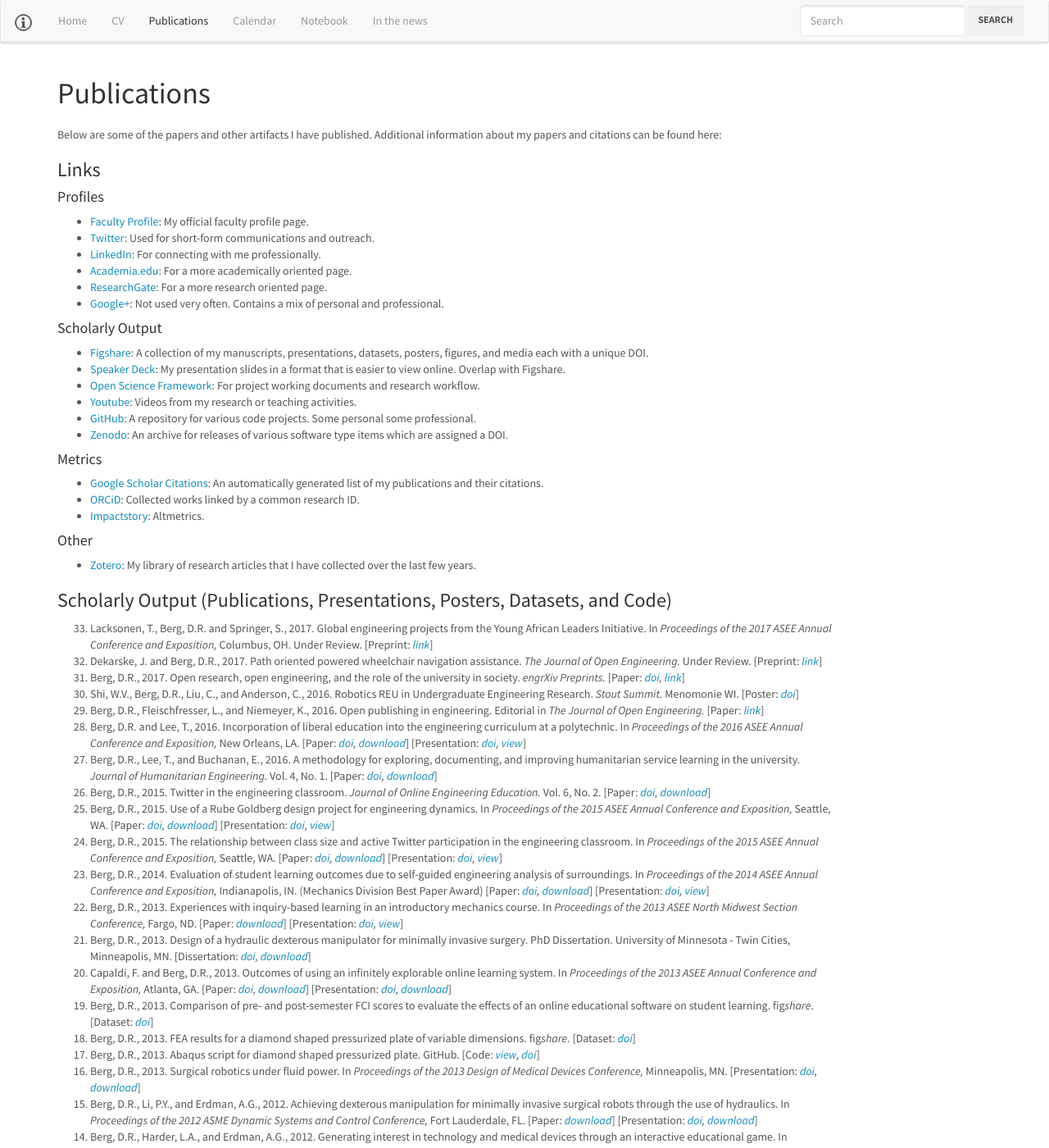
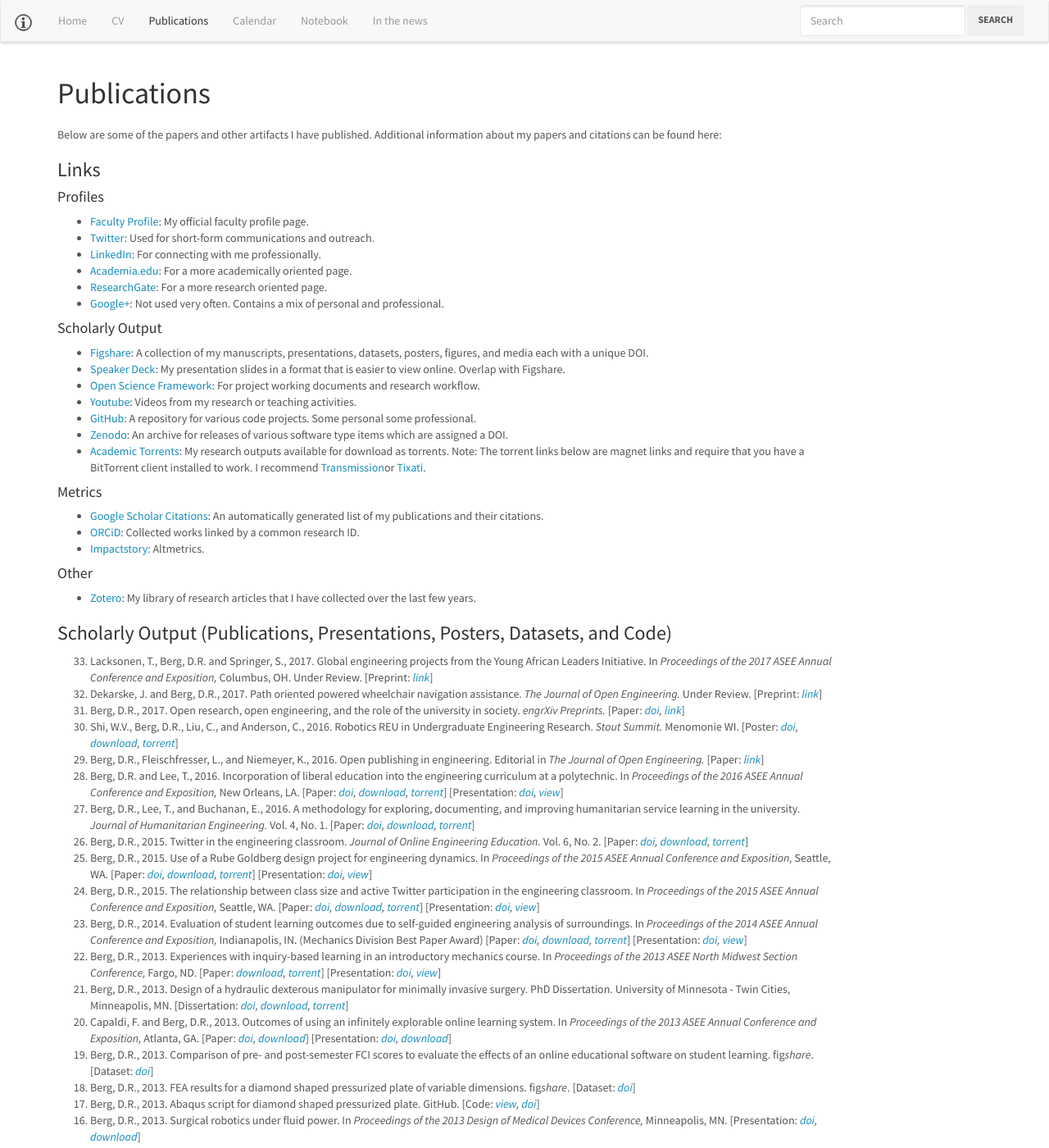
Before and after one commit to devinberg/devinberg.com, a Jekyll site: the page built from publications/index.md, in a window 1280 px wide and 1400 px high. Shown: the whole window at 82% size. Built offline with Jekyll 4.4.1, drawn with Linux system fonts in a browser that asks for light colours; nearby versions of some CDN libraries; comment, search, counter and statistics services are not loaded.

Commit message:
updated some DL links, added some torrent links, added Academic Torrents link

```diff
--- a/publications/index.md
+++ b/publications/index.md
@@ -25,6 +25,7 @@ Below are some of the papers and other artifacts I have published. Additional in
 <li><a href="http://www.youtube.com/playlist?list=PLxXTFCvC6VNdWRZtOUFjw3xcPd1QtzazT">Youtube</a>: Videos from my research or teaching activities.</li>
 <li><a href="https://github.com/devinberg">GitHub</a>: A repository for various code projects. Some personal some professional.</li>
 <li><a href="https://zenodo.org/search?f=author&p=Berg%2C%20Devin&ln=en">Zenodo</a>: An archive for releases of various software type items which are assigned a DOI.</li>
+<li><a href="http://academictorrents.com/userdetails.php?id=5591">Academic Torrents</a>: My research outputs available for download as torrents. Note: The torrent links below are magnet links and require that you have a BitTorrent client installed to work. I recommend <a href="https://transmissionbt.com/">Transmission</a>or <a href="https://www.tixati.com/download/">Tixati</a>.</li>
 </ul>
 
 <h4>Metrics</h4>
@@ -45,16 +46,16 @@ Below are some of the papers and other artifacts I have published. Additional in
 	<li>Lacksonen, T., Berg, D.R. and Springer, S., 2017. Global engineering projects from the Young African Leaders Initiative. In <i>Proceedings of the 2017 ASEE Annual Conference and Exposition,</i> Columbus, OH. Under Review. [Preprint: <i><a href="https://osf.io/preprints/engrxiv/zrx9s">link</a></i>] <span data-badge-popover="right" data-badge-type="4" data-doi="" data-hide-no-mentions="true" class="altmetric-embed"></span></li>
  	<li>Dekarske, J. and Berg, D.R., 2017. Path oriented powered wheelchair navigation assistance. <i>The Journal of Open Engineering.</i> Under Review. [Preprint: <i><a href="https://www.pubpub.org/pub/path-oriented-powered-wheelchair-navigation-assistance">link</a></i>] <span data-badge-popover="right" data-badge-type="4" data-doi="" data-hide-no-mentions="true" class="altmetric-embed"></span></li>
 	<li>Berg, D.R., 2017. Open research, open engineering, and the role of the university in society. <i>engrXiv Preprints.</i> [Paper: <i><a href="http://doi.org/10.17605/OSF.IO/9VSQ4">doi</a>, <a href="https://osf.io/preprints/engrxiv/f83n3/">link</a></i>] <span data-badge-popover="right" data-badge-type="4" data-doi="10.17605/OSF.IO/9VSQ4" data-hide-no-mentions="true" class="altmetric-embed"></span></li>
-	<li>Shi, W.V., Berg, D.R., Liu, C., and Anderson, C., 2016. Robotics REU in Undergraduate Engineering Research. <i>Stout Summit.</i> Menomonie WI. [Poster: <i><a href="https://dx.doi.org/10.6084/m9.figshare.3983892">doi</a></i>]<span data-badge-popover="right" data-badge-type="4" data-doi="10.6084/m9.figshare.3983892" data-hide-no-mentions="true" class="altmetric-embed"></span></li>
+	<li>Shi, W.V., Berg, D.R., Liu, C., and Anderson, C., 2016. Robotics REU in Undergraduate Engineering Research. <i>Stout Summit.</i> Menomonie WI. [Poster: <i><a href="https://dx.doi.org/10.6084/m9.figshare.3983892">doi</a>, <a href="https://s3.amazonaws.com/drb_website_storage/devinberg.com/RoboticsREUStoutSummit.pdf">download</a>, <a href="magnet:?xt=urn:btih:3ae18f3696543951a83e0b580eb11ae2ece3c7be&tr=http%3A%2F%2Facademictorrents.com%2Fannounce.php&tr=udp%3A%2F%2Ftracker.publicbt.com%3A80%2Fannounce&tr=udp%3A%2F%2Ftracker.openbittorrent.com%3A80%2Fannounce">torrent</a></i>]<span data-badge-popover="right" data-badge-type="4" data-doi="10.6084/m9.figshare.3983892" data-hide-no-mentions="true" class="altmetric-embed"></span></li>
 	<li>Berg, D.R., Fleischfresser, L., and Niemeyer, K., 2016. Open publishing in engineering. Editorial in <i>The Journal of Open Engineering.</i> [Paper: <i><a href="http://www.tjoe.org/article/open-publishing-in-engineering">link</a></i>] <span data-badge-popover="right" data-badge-type="4" data-doi="" data-hide-no-mentions="true" class="altmetric-embed"></span></li>
-	<li>Berg, D.R. and Lee, T., 2016. Incorporation of liberal education into the engineering curriculum at a polytechnic. In <i>Proceedings of the 2016 ASEE Annual Conference and Exposition,</i> New Orleans, LA. [Paper: <i><a href="http://dx.doi.org/10.18260/p.25664">doi</a>, <a href="https://peer.asee.org/incorporation-of-liberal-education-into-the-engineering-curriculum-at-a-polytechnic.pdf">download</a></i>] [Presentation: <i><a href="https://dx.doi.org/10.6084/m9.figshare.3464132.v1">doi</a>, <a href="https://speakerdeck.com/devinberg/incorporation-of-liberal-education-into-the-engineering-curriculum-at-a-polytechnic">view</a></i>] <span data-badge-popover="right" data-badge-type="4" data-doi="10.18260/p.25664" data-hide-no-mentions="true" class="altmetric-embed"></span></li>
- 	<li>Berg, D.R., Lee, T., and Buchanan, E., 2016. A methodology for exploring, documenting, and improving humanitarian service learning in the university. <i>Journal of Humanitarian Engineering.</i> Vol. 4, No. 1. [Paper: <i><a href="https://dx.doi.org/10.6084/m9.figshare.2758129.v2">doi</a>, <a href="https://s3.amazonaws.com/drb_website_storage/devinberg.com/471592PB.pdf">download</a></i>] <span data-badge-popover="right" data-badge-type="4" data-doi="10.6084/m9.figshare.2758129.v2" data-hide-no-mentions="true" class="altmetric-embed"></span></li>
- 	<li>Berg, D.R., 2015. Twitter in the engineering classroom. <i>Journal of Online Engineering Education.</i> Vol. 6, No. 2. [Paper: <i><a href="https://dx.doi.org/10.6084/m9.figshare.2060559.v1">doi</a>, <a href="http://www.onlineengineeringeducation.com/joee_v6n2a2.pdf">download</a></i>] <span data-badge-popover="right" data-badge-type="4" data-doi="" data-hide-no-mentions="true" class="altmetric-embed"></span></li>
- 	<li>Berg, D.R., 2015. Use of a Rube Goldberg design project for engineering dynamics. In <i>Proceedings of the 2015 ASEE Annual Conference and Exposition,</i> Seattle, WA. [Paper: <i><a href="http://dx.doi.org/10.18260/p.24976">doi</a>, <a href="https://peer.asee.org/use-of-a-rube-goldberg-design-project-for-engineering-dynamics.pdf">download</a></i>] [Presentation: <i><a href="http://dx.doi.org/10.6084/m9.figshare.1450679">doi</a>, <a href="https://speakerdeck.com/devinberg/use-of-a-rube-goldberg-design-project-for-engineering-dynamics">view</a></i>] <span data-badge-popover="right" data-badge-type="4" data-doi="10.18260/p.24976" data-hide-no-mentions="true" class="altmetric-embed"></span></li>
- 	<li>Berg, D.R., 2015. The relationship between class size and active Twitter participation in the engineering classroom. In <i>Proceedings of the 2015 ASEE Annual Conference and Exposition,</i> Seattle, WA. [Paper: <i><a href="http://dx.doi.org/10.18260/p.24904">doi</a>, <a href="https://peer.asee.org/the-relationship-between-class-size-and-active-twitter-participation-in-the-engineering-classroom.pdf">download</a></i>] [Presentation: <i><a href="http://dx.doi.org/10.6084/m9.figshare.1449061">doi</a>, <a href="https://speakerdeck.com/devinberg/the-relationship-between-class-size-and-active-twitter-participation-in-the-engineering-classroom">view</a></i>] <span data-badge-popover="right" data-badge-type="4" data-doi="10.18260/p.24904" data-hide-no-mentions="true" class="altmetric-embed"></span></li>
- 	<li>Berg, D.R., 2014. Evaluation of student learning outcomes due to self-guided engineering analysis of surroundings. In <i>Proceedings of the 2014 ASEE Annual Conference and Exposition,</i> Indianapolis, IN. (Mechanics Division Best Paper Award) [Paper: <i><a href="https://peer.asee.org/20441">doi</a>, <a href="https://s3.amazonaws.com/drb_website_storage/devinberg.com/ASEE_AC2014-8679_final.pdf">download</a></i>] [Presentation: <i><a href="https://doi.org/10.6084/m9.figshare.1057819.v1">doi</a>, <a href="https://speakerdeck.com/devinberg/evaluation-of-student-learning-outcomes-due-to-self-guided-engineering-analysis-of-surroundings">view</a></i>] <span data-badge-popover="right" data-badge-type="4" data-doi="10.6084/m9.figshare.1057819.v1" data-hide-no-mentions="true" class="altmetric-embed"></span></li>
- 	<li>Berg, D.R., 2013. Experiences with inquiry-based learning in an introductory mechanics course. In <i>Proceedings of the 2013 ASEE North Midwest Section Conference,</i> Fargo, ND. [Paper: <i><a href="https://s3.amazonaws.com/drb_website_storage/devinberg.com/ASEE-NMWSC2013-0037.pdf">download</a></i>] [Presentation: <i><a href="http://dx.doi.org/10.6084/m9.figshare.828469">doi</a>, <a href="http://www.slideshare.net/devinberg/experiences-with-inquirybased-learning-in-an-introductory-mechanics-course">view</a></i>] <span data-badge-popover="right" data-badge-type="4" data-doi="10.6084/m9.figshare.828469" data-hide-no-mentions="true" class="altmetric-embed"></span></li>
- 	<li>Berg, D.R., 2013. Design of a hydraulic dexterous manipulator for minimally invasive surgery. PhD Dissertation. University of Minnesota - Twin Cities, Minneapolis, MN. [Dissertation: <i><a href="http://hdl.handle.net/11299/159593">doi</a>, <a href="https://s3.amazonaws.com/drb_website_storage/devinberg.com/DevinBerg_dissertation2013s.pdf">download</a></i>] <span data-badge-popover="right" data-badge-type="4" data-doi="10.6084/m9.figshare.963287.v1" data-hide-no-mentions="true" class="altmetric-embed"></span></li>
+	<li>Berg, D.R. and Lee, T., 2016. Incorporation of liberal education into the engineering curriculum at a polytechnic. In <i>Proceedings of the 2016 ASEE Annual Conference and Exposition,</i> New Orleans, LA. [Paper: <i><a href="http://dx.doi.org/10.18260/p.25664">doi</a>, <a href="https://s3.amazonaws.com/drb_website_storage/devinberg.com/incorporation-of-liberal-education-into-the-engineering-curriculum-at-a-polytechnic.pdf">download</a>, <a href="magnet:?xt=urn:btih:c4b6df17cd68ce4afc1634bce40d45f95384bc50&tr=http%3A%2F%2Facademictorrents.com%2Fannounce.php&tr=udp%3A%2F%2Ftracker.publicbt.com%3A80%2Fannounce&tr=udp%3A%2F%2Ftracker.openbittorrent.com%3A80%2Fannounce">torrent</a></i>] [Presentation: <i><a href="https://dx.doi.org/10.6084/m9.figshare.3464132.v1">doi</a>, <a href="https://speakerdeck.com/devinberg/incorporation-of-liberal-education-into-the-engineering-curriculum-at-a-polytechnic">view</a></i>] <span data-badge-popover="right" data-badge-type="4" data-doi="10.18260/p.25664" data-hide-no-mentions="true" class="altmetric-embed"></span></li>
+ 	<li>Berg, D.R., Lee, T., and Buchanan, E., 2016. A methodology for exploring, documenting, and improving humanitarian service learning in the university. <i>Journal of Humanitarian Engineering.</i> Vol. 4, No. 1. [Paper: <i><a href="https://dx.doi.org/10.6084/m9.figshare.2758129.v2">doi</a>, <a href="https://s3.amazonaws.com/drb_website_storage/devinberg.com/471592PB.pdf">download</a>, <a href="magnet:?xt=urn:btih:4cdade8fa3c6d451441fda7ae19bb53537b6ee21&tr=http%3A%2F%2Facademictorrents.com%2Fannounce.php&tr=udp%3A%2F%2Ftracker.publicbt.com%3A80%2Fannounce&tr=udp%3A%2F%2Ftracker.openbittorrent.com%3A80%2Fannounce">torrent</a></i>] <span data-badge-popover="right" data-badge-type="4" data-doi="10.6084/m9.figshare.2758129.v2" data-hide-no-mentions="true" class="altmetric-embed"></span></li>
+ 	<li>Berg, D.R., 2015. Twitter in the engineering classroom. <i>Journal of Online Engineering Education.</i> Vol. 6, No. 2. [Paper: <i><a href="https://dx.doi.org/10.6084/m9.figshare.2060559.v1">doi</a>, <a href="https://s3.amazonaws.com/drb_website_storage/devinberg.com/joee_v6n2a2.pdf">download</a>, <a href="magnet:?xt=urn:btih:20a31f46a273135ac9085854ad9b974e3ac51d9d&tr=http%3A%2F%2Facademictorrents.com%2Fannounce.php&tr=udp%3A%2F%2Ftracker.publicbt.com%3A80%2Fannounce&tr=udp%3A%2F%2Ftracker.openbittorrent.com%3A80%2Fannounce">torrent</a></i>] <span data-badge-popover="right" data-badge-type="4" data-doi="" data-hide-no-mentions="true" class="altmetric-embed"></span></li>
+ 	<li>Berg, D.R., 2015. Use of a Rube Goldberg design project for engineering dynamics. In <i>Proceedings of the 2015 ASEE Annual Conference and Exposition,</i> Seattle, WA. [Paper: <i><a href="http://dx.doi.org/10.18260/p.24976">doi</a>, <a href="https://s3.amazonaws.com/drb_website_storage/devinberg.com/use-of-a-rube-goldberg-design-project-for-engineering-dynamics.pdf">download</a>, <a href="magnet:?xt=urn:btih:c6c09f4c5d8c45018d5692e8e3e20fc51b3fe1d4&tr=http%3A%2F%2Facademictorrents.com%2Fannounce.php&tr=udp%3A%2F%2Ftracker.publicbt.com%3A80%2Fannounce&tr=udp%3A%2F%2Ftracker.openbittorrent.com%3A80%2Fannounce">torrent</a></i>] [Presentation: <i><a href="http://dx.doi.org/10.6084/m9.figshare.1450679">doi</a>, <a href="https://speakerdeck.com/devinberg/use-of-a-rube-goldberg-design-project-for-engineering-dynamics">view</a></i>] <span data-badge-popover="right" data-badge-type="4" data-doi="10.18260/p.24976" data-hide-no-mentions="true" class="altmetric-embed"></span></li>
+ 	<li>Berg, D.R., 2015. The relationship between class size and active Twitter participation in the engineering classroom. In <i>Proceedings of the 2015 ASEE Annual Conference and Exposition,</i> Seattle, WA. [Paper: <i><a href="http://dx.doi.org/10.18260/p.24904">doi</a>, <a href="https://s3.amazonaws.com/drb_website_storage/devinberg.com/the-relationship-between-class-size-and-active-twitter-participation-in-the-engineering-classroom.pdf">download</a>, <a href="magnet:?xt=urn:btih:bc7109f293cb0f2a06d304260da138efa8e43a7e&tr=http%3A%2F%2Facademictorrents.com%2Fannounce.php&tr=udp%3A%2F%2Ftracker.publicbt.com%3A80%2Fannounce&tr=udp%3A%2F%2Ftracker.openbittorrent.com%3A80%2Fannounce">torrent</a></i>] [Presentation: <i><a href="http://dx.doi.org/10.6084/m9.figshare.1449061">doi</a>, <a href="https://speakerdeck.com/devinberg/the-relationship-between-class-size-and-active-twitter-participation-in-the-engineering-classroom">view</a></i>] <span data-badge-popover="right" data-badge-type="4" data-doi="10.18260/p.24904" data-hide-no-mentions="true" class="altmetric-embed"></span></li>
+ 	<li>Berg, D.R., 2014. Evaluation of student learning outcomes due to self-guided engineering analysis of surroundings. In <i>Proceedings of the 2014 ASEE Annual Conference and Exposition,</i> Indianapolis, IN. (Mechanics Division Best Paper Award) [Paper: <i><a href="https://peer.asee.org/20441">doi</a>, <a href="https://s3.amazonaws.com/drb_website_storage/devinberg.com/ASEE_AC2014-8679_final.pdf">download</a>, <a href="magnet:?xt=urn:btih:64cba143eb0ef70ae025a66d74e8b83af30bb7f2&tr=http%3A%2F%2Facademictorrents.com%2Fannounce.php&tr=udp%3A%2F%2Ftracker.publicbt.com%3A80%2Fannounce&tr=udp%3A%2F%2Ftracker.openbittorrent.com%3A80%2Fannounce">torrent</a></i>] [Presentation: <i><a href="https://doi.org/10.6084/m9.figshare.1057819.v1">doi</a>, <a href="https://speakerdeck.com/devinberg/evaluation-of-student-learning-outcomes-due-to-self-guided-engineering-analysis-of-surroundings">view</a></i>] <span data-badge-popover="right" data-badge-type="4" data-doi="10.6084/m9.figshare.1057819.v1" data-hide-no-mentions="true" class="altmetric-embed"></span></li>
+ 	<li>Berg, D.R., 2013. Experiences with inquiry-based learning in an introductory mechanics course. In <i>Proceedings of the 2013 ASEE North Midwest Section Conference,</i> Fargo, ND. [Paper: <i><a href="https://s3.amazonaws.com/drb_website_storage/devinberg.com/ASEE-NMWSC2013-0037.pdf">download</a>, <a href="magnet:?xt=urn:btih:dabacc8d81e9a3eb10328999896f69591a9f6ecf&tr=http%3A%2F%2Facademictorrents.com%2Fannounce.php&tr=udp%3A%2F%2Ftracker.publicbt.com%3A80%2Fannounce&tr=udp%3A%2F%2Ftracker.openbittorrent.com%3A80%2Fannounce">torrent</a></i>] [Presentation: <i><a href="http://dx.doi.org/10.6084/m9.figshare.828469">doi</a>, <a href="http://www.slideshare.net/devinberg/experiences-with-inquirybased-learning-in-an-introductory-mechanics-course">view</a></i>] <span data-badge-popover="right" data-badge-type="4" data-doi="10.6084/m9.figshare.828469" data-hide-no-mentions="true" class="altmetric-embed"></span></li>
+ 	<li>Berg, D.R., 2013. Design of a hydraulic dexterous manipulator for minimally invasive surgery. PhD Dissertation. University of Minnesota - Twin Cities, Minneapolis, MN. [Dissertation: <i><a href="http://hdl.handle.net/11299/159593">doi</a>, <a href="https://s3.amazonaws.com/drb_website_storage/devinberg.com/DevinBerg_dissertation2013s.pdf">download</a>, <a href="magnet:?xt=urn:btih:6e839ebb0394250327729c7f5e3b000061c71bfe&tr=http%3A%2F%2Facademictorrents.com%2Fannounce.php&tr=udp%3A%2F%2Ftracker.publicbt.com%3A80%2Fannounce&tr=udp%3A%2F%2Ftracker.openbittorrent.com%3A80%2Fannounce">torrent</a></i>] <span data-badge-popover="right" data-badge-type="4" data-doi="10.6084/m9.figshare.963287.v1" data-hide-no-mentions="true" class="altmetric-embed"></span></li>
  	<li>Capaldi, F. and Berg, D.R., 2013. Outcomes of using an infinitely explorable online learning system. In <i>Proceedings of the 2013 ASEE Annual Conference and Exposition,</i> Atlanta, GA. [Paper: <i><a href="https://peer.asee.org/22337">doi</a>, <a href="https://s3.amazonaws.com/drb_website_storage/devinberg.com/ASEE_AC2013-6223.pdf">download</a></i>] [Presentation: <i><a href="http://dx.doi.org/10.6084/m9.figshare.731683">doi</a>, <a href="https://s3.amazonaws.com/drb_website_storage/devinberg.com/ASEE2013.pdf">download</a></i>]<span data-badge-popover="right" data-badge-type="4" data-doi="10.6084/m9.figshare.731683" data-hide-no-mentions="true" class="altmetric-embed"></span></li>
  	<li>Berg, D.R., 2013. Comparison of pre- and post-semester FCI scores to evaluate the effects of an online educational software on student learning. fig<em>share</em>. [Dataset: <i><a href="http://dx.doi.org/10.6084/m9.figshare.709013">doi</a></i>] <span data-badge-popover="right" data-badge-type="4" data-doi="10.6084/m9.figshare.709013" data-hide-no-mentions="true" class="altmetric-embed"></span></li>
  	<li>Berg, D.R., 2013. FEA results for a diamond shaped pressurized plate of variable dimensions. fig<em>share</em>. [Dataset: <i><a href="http://dx.doi.org/10.6084/m9.figshare.710602">doi</a></i>] <span data-badge-popover="right" data-badge-type="4" data-doi="10.6084/m9.figshare.710602" data-hide-no-mentions="true" class="altmetric-embed"></span></li>
```
